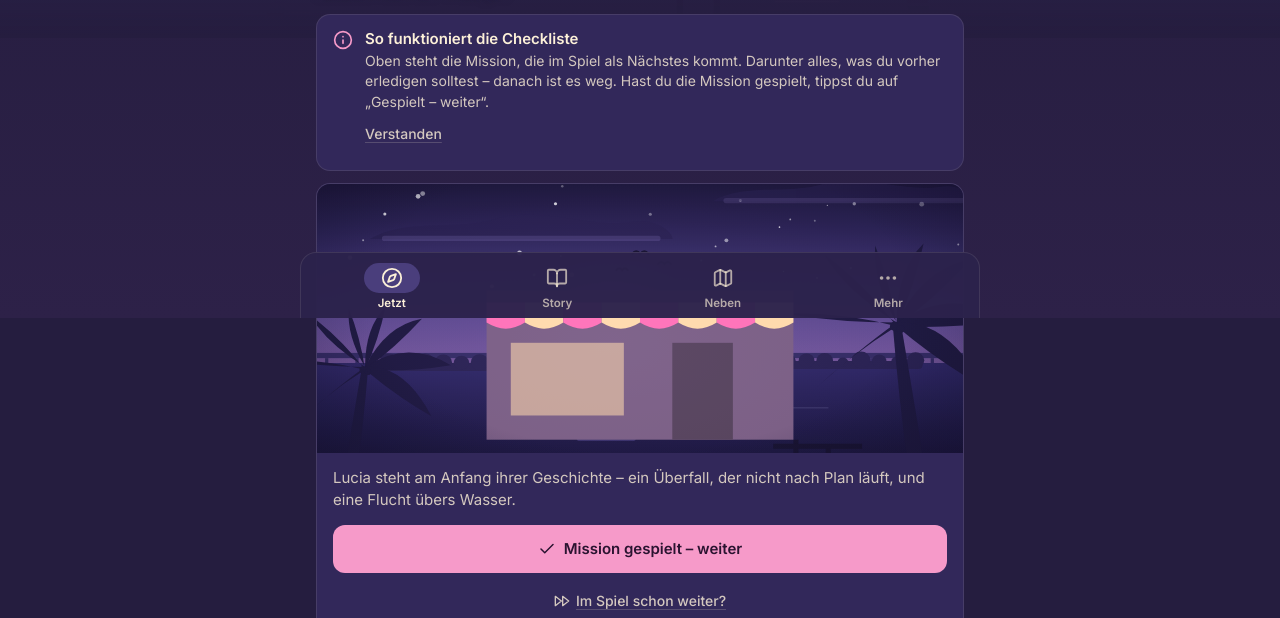
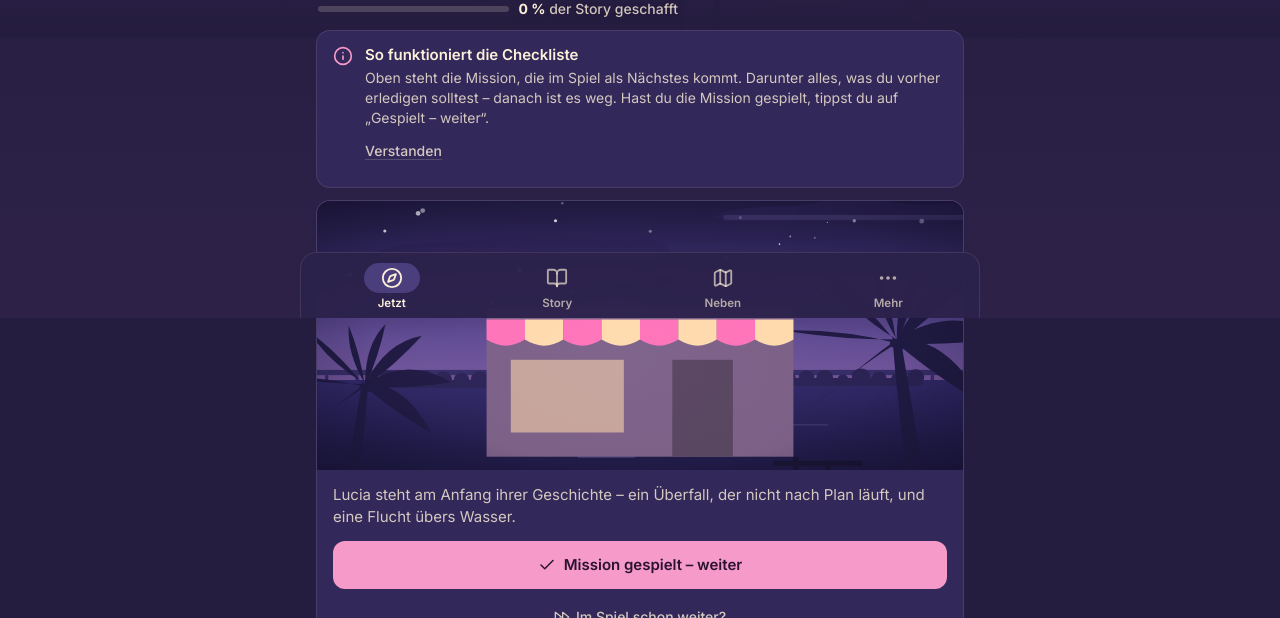
Before and after one commit to GADoubleFToTheL/gta6-checklist, a website with bundled scripts: page index.html in a window 1280 px wide. Shown: the part 482-1100 px from the top of the page. Built offline with nearby package versions, Linux system fonts and the light colour scheme.

Commit message:
feat: story progress in percent on Jetzt and Story
Co-Authored-By: Claude Opus 5.5 <noreply@anthropic.com>
Claude-Session: https://claude.ai/code/session_016Z1cSr7km7o82CmCx46Nv7

```diff
--- a/app.js
+++ b/app.js
@@ -52,6 +52,14 @@ const mAlt = (m) => (m.nameDe && m.nameDe !== m.name ? m.name : '');
 const norm = (t) => String(t || '').toLowerCase().normalize('NFD').replace(/[̀-ͯ]/g, '').replace(/[^a-z0-9]+/g, ' ').trim();
 const fmt = (n) => `${n.toLocaleString('de-DE')} $`;
 const nextIdx = () => nextIndex(missions, state.lastCompletedMissionId);
+/** Story-Fortschritt in Prozent (gespielte Story-Einträge). */
+const storyPercent = () => Math.round((Math.min(nextIdx(), missions.length) / missions.length) * 100);
+function progressBar(label) {
+  const pct = storyPercent();
+  return h('div', { class: 'story-progress', role: 'progressbar', 'aria-valuenow': pct, 'aria-valuemin': 0, 'aria-valuemax': 100, 'aria-label': 'Story-Fortschritt' },
+    h('div', { class: 'track' }, h('i', { style: `width:${pct}%` })),
+    h('span', { class: 'pct' }, `${pct} %`, label && h('span', { class: 'lbl' }, ` ${label}`)));
+}
 const curMission = () => missions[Math.min(nextIdx(), missions.length - 1)];
 const curChapter = () => curMission().chapter;
 const status = (it) => itemStatus(it, state, missions);
@@ -389,7 +397,8 @@ function viewNow() {
     h('div', { class: 'eyebrow' }, chapterLine(m.chapter)),
     h('h1', { class: 'display' }, mName(m)),
     h('div', { class: 'lead-meta' }, `${m.step ? 'Story-Aufgabe' : 'Mission'} ${m.order} von ${missions.length}`,
-      mAlt(m) && h('span', { class: 'en' }, ` · ${mAlt(m)}`))));
+      mAlt(m) && h('span', { class: 'en' }, ` · ${mAlt(m)}`)),
+    progressBar('der Story geschafft')));
 
   if (!state.settings.helpSeen) {
     page.append(h('div', { class: 'notice info' }, h('span', { class: 'ic' }, icon('info', 20)),
@@ -484,7 +493,8 @@ function viewStory() {
   const played = Math.min(next, missions.length);
   const page = h('div', { class: 'page' });
   page.append(h('div', { class: 'lead' }, h('h1', { class: 'page-title' }, 'Story'),
-    h('div', { class: 'lead-meta' }, `${played} von ${missions.length} gespielt`)));
+    h('div', { class: 'lead-meta' }, `${played} von ${missions.length} gespielt`),
+    progressBar('geschafft')));
   page.append(searchBox('Mission suchen (deutsch oder englisch)', storyQuery, (v) => { storyQuery = v; }, 'sq'));
   const q = norm(storyQuery);
   if (q) {
--- a/style.css
+++ b/style.css
@@ -404,3 +404,10 @@ dialog.sheet::backdrop { background: rgba(18, 13, 34, .6); animation: fade .2s;
 .chapter.locked .chev { visibility: hidden; }
 .li-more.collapse { color: var(--text-3); }
 [data-anchor] { scroll-margin: 90px 0 calc(var(--tabbar-h) + env(safe-area-inset-bottom) + 20px); }
+
+/* Story-Fortschritt in Prozent */
+.story-progress { display: flex; align-items: center; gap: 10px; margin-top: 10px; max-width: 360px; }
+.story-progress .track { flex: 1; height: 6px; border-radius: 3px; background: rgba(252, 240, 216, .18); overflow: hidden; }
+.story-progress .track i { display: block; height: 100%; border-radius: 3px; background: var(--pink); transition: width .5s var(--ease); }
+.story-progress .pct { font: 700 14px/1 var(--font); color: var(--text); white-space: nowrap; text-shadow: 0 1px 10px rgba(37, 29, 63, .7); }
+.story-progress .lbl { font-weight: 500; color: var(--text-2); }
--- a/sw.js
+++ b/sw.js
@@ -1,4 +1,4 @@
-const CACHE = 'gta6-checklist-v21';
+const CACHE = 'gta6-checklist-v22';
 const SHELL = [
   './', 'index.html', 'style.css', 'app.js', 'logic.js', 'icons.js', 'art.js', 'manifest.webmanifest',
   'data/missions.json', 'data/items.json', 'data/chapters.json', 'data/sidemissions.json',
```
